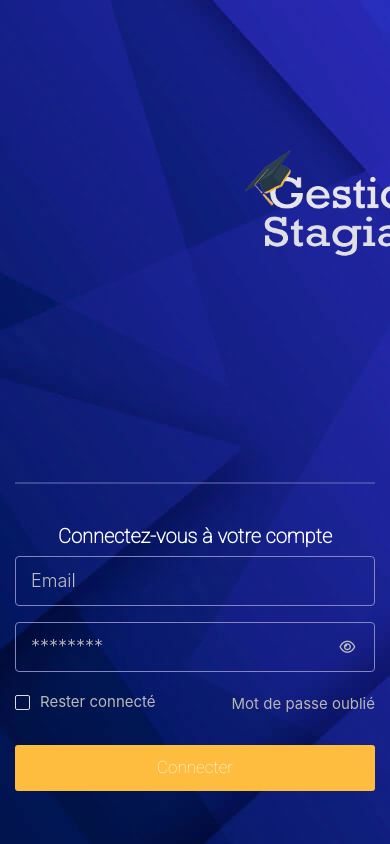
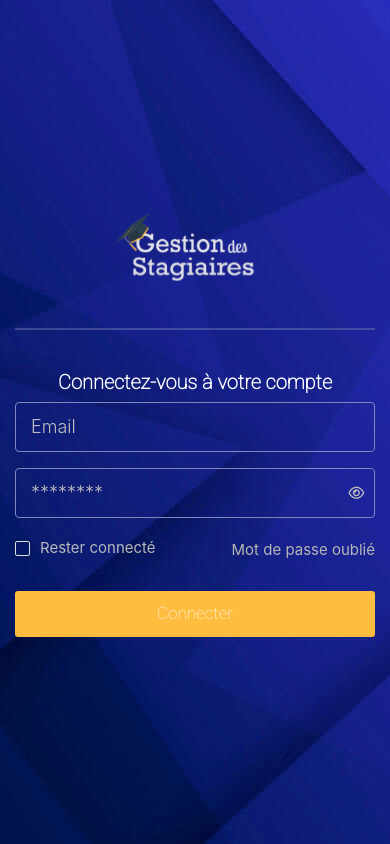
Before and after one commit to classe-1/gestion_stagiares, a PHP site: page / in a window 390 px wide; the page is wider, and only the part inside the window is pictured. Run offline with PHP 8.4, Linux system fonts and the light colour scheme; a stand-in replaces the project's code that opens the database connection; some libraries are stand-ins or nearby versions.

Commit message:
login version mobile

```diff
--- a/projet/assets/styles/css/login.css
+++ b/projet/assets/styles/css/login.css
@@ -134,40 +65,13 @@ html {
   outline: 0 none;
 }
 img {
-    max-width: 36em;
+  max-width: 100%;
   height: auto;
-  }
-  ul {
-    list-style: outside none none;
-    margin: 0;
-    padding: 0;
-  }
-  .fxt-content-between {
-    display: -webkit-box;
-    display: -ms-flexbox;
-    display: flex;
-    -webkit-box-align: center;
-    -ms-flex-align: center;
-    align-items: center;
-    -webkit-box-pack: justify;
-    -ms-flex-pack: justify;
-    justify-content: space-between;
-    -ms-flex-wrap: wrap;
-    flex-wrap: wrap;
-  }
-  @media only screen and (max-width: 767px) {
-    .fxt-none-767 {
-      display: none !important;
-    }
-  }
-  @media only screen and (max-width: 991px) {
-    .fxt-none-991 {
-      display: none !important;
-    }
 }
 
 
-  .fxt-layout {
+
+.fxt-template-layout9 {
   display: -webkit-box;
   display: -ms-flexbox;
   display: flex;
@@ -186,7 +90,7 @@ html {
   z-index: 1;
   padding: 50px 0 20px;
 }
-  .fxt-layout:before {
+.fxt-template-layout9:before {
   content: "";
   height: 100%;
   width: 100%;
@@ -196,7 +100,7 @@ html {
   position: absolute;
   z-index: -1;
 }
-  .fxt-layout .fxt-checkbox-area {
+.fxt-template-layout9 .fxt-checkbox-area {
   display: -webkit-box;
   display: -ms-flexbox;
   display: flex;
@@ -210,7 +114,7 @@ html {
   -ms-flex-wrap: wrap;
   flex-wrap: wrap;
 }
-  .fxt-layout .fxt-content {
+.fxt-template-layout9 .fxt-content {
   padding-top: 40px;
   padding-bottom: 15px;
   padding-left: 70px;
@@ -218,7 +122,7 @@ html {
   border-left: 2px solid rgba(111, 117, 182, 0.5);
 }
 @media only screen and (max-width: 991px) {
-    .fxt-layout  .fxt-content {
+  .fxt-template-layout9 .fxt-content {
     padding-left: 0;
     margin-left: 0;
     margin-top: 40px;
@@ -227,31 +131,30 @@ html {
     border-top: 2px solid rgba(111, 117, 182, 0.5);
   }
 }
-  .fxt-layout .fxt-content h2 {
+.fxt-template-layout9 .fxt-content h2 {
   font-size: 20px;
   color: #fff;
   font-weight: bold;
 }
 @media only screen and (max-width: 991px) {
-    .fxt-layout .fxt-content h2 {
+  .fxt-template-layout9 .fxt-content h2 {
     text-align: center;
   }
 }
-  .fxt-layout .fxt-header {
+.fxt-template-layout9 .fxt-header {
   text-align: center;
 }
-  .fxt-layout .fxt-logo {
+.fxt-template-layout9 .fxt-logo {
   display: block;
   margin-left: auto;
   margin-right: auto;
-    max-width: 60vw;
+  max-width: 40vw;
 }
-
-  .fxt-layout .fxt-form .form-group {
+.fxt-template-layout9 .fxt-form .form-group {
   position: relative;
   z-index: 1;
 }
-  .fxt-layout .fxt-form .form-group .field-icon {
+.fxt-template-layout9 .fxt-form .form-group .field-icon {
   position: absolute;
   z-index: 1;
   right: 19px;
@@ -259,10 +162,10 @@ html {
   font-size: 14px;
   color: #bebebe;
 }
-  .fxt-layout.fxt-form .form-group .field-icon:before {
+.fxt-template-layout9 .fxt-form .form-group .field-icon:before {
   padding: 17px 10px;
 }
-  .fxt-layout .fxt-form .form-control {
+.fxt-template-layout9 .fxt-form .form-control {
   min-height: 50px;
   -webkit-box-shadow: none;
   box-shadow: none;
@@ -271,27 +174,27 @@ html {
   background-color: transparent;
   color: #fff;
 }
-  .fxt-layout .fxt-form input::-webkit-input-placeholder {
+.fxt-template-layout9 .fxt-form input::-webkit-input-placeholder {
   color: #bebebe;
   font-size: 18px;
   font-weight: 300;
 }
-  .fxt-layout .fxt-form input::-moz-placeholder {
+.fxt-template-layout9 .fxt-form input::-moz-placeholder {
   color: #bebebe;
   font-size: 18px;
   font-weight: 300;
 }
-  .fxt-layout .fxt-form input:-moz-placeholder {
+.fxt-template-layout9 .fxt-form input:-moz-placeholder {
   color: #bebebe;
   font-size: 18px;
   font-weight: 300;
 }
-  .fxt-layout .fxt-form input:-ms-input-placeholder {
+.fxt-template-layout9 .fxt-form input:-ms-input-placeholder {
   color: #bebebe;
   font-size: 18px;
   font-weight: 300;
 }
-  .fxt-layout  .fxt-btn-fill {
+.fxt-template-layout9 .fxt-btn-fill {
   font-family: 'Roboto', sans-serif;
   cursor: pointer;
   display: inline-block;
@@ -311,14 +214,14 @@ html {
   -o-transition: all 0.3s ease-in-out;
   transition: all 0.3s ease-in-out;
 }
-  .fxt-layout .fxt-btn-fill:hover {
+.fxt-template-layout9 .fxt-btn-fill:hover {
   background-color: #db9e2d;
   border-color: #db9e2d;
 }
-  .fxt-layout .fxt-btn-fill:focus {
+.fxt-template-layout9 .fxt-btn-fill:focus {
   outline: none;
 }
-  .fxt-layout  .switcher-text {
+.fxt-template-layout9 .switcher-text {
   color: #b6b6b6;
   font-size: 15px;
   margin-top: 5px;
@@ -327,13 +230,13 @@ html {
   -o-transition: all 0.3s ease-in-out;
   transition: all 0.3s ease-in-out;
 }
-  .fxt-layout  .switcher-text:last-child {
+.fxt-template-layout9 .switcher-text:last-child {
   margin-right: 0;
 }
-  .fxt-layout  .switcher-text:hover {
+.fxt-template-layout9 .switcher-text:hover {
   color: #e6e6e6;
 }
-  .fxt-layout  .switcher-text2 {
+.fxt-template-layout9 .switcher-text2 {
   color: #d4d4d4;
   font-size: 15px;
   margin-top: 5px;
@@ -343,24 +246,24 @@ html {
   -o-transition: all 0.3s ease-in-out;
   transition: all 0.3s ease-in-out;
 }
-  .fxt-layout .switcher-text2:last-child {
+.fxt-template-layout9 .switcher-text2:last-child {
   margin-right: 0;
 }
-  .fxt-layout  .switcher-text2:hover {
+.fxt-template-layout9 .switcher-text2:hover {
   color: #e6e6e6;
 }
-  .fxt-layout  .checkbox {
+.fxt-template-layout9 .checkbox {
   padding-left: 5px;
   margin-right: 10px;
 }
-  .fxt-layout  .checkbox label {
+.fxt-template-layout9 .checkbox label {
   padding-left: 20px;
   color: #b9b9b9;
   margin-bottom: 0;
   font-size: 15px;
   position: relative;
 }
-  .fxt-layout  .checkbox label:before {
+.fxt-template-layout9 .checkbox label:before {
   content: "";
   position: absolute;
   width: 15px;
@@ -376,17 +279,17 @@ html {
   -o-transition: border 0.15s ease-in-out, color 0.15s ease-in-out;
   transition: border 0.15s ease-in-out, color 0.15s ease-in-out;
 }
-  .fxt-layout  .checkbox label:after {
+.fxt-template-layout9 .checkbox label:after {
   position: absolute;
   margin-left: -20px;
   padding-left: 3px;
   font-size: 10px;
   color: #555555;
 }
-  .fxt-layout  .checkbox input[type="checkbox"] {
+.fxt-template-layout9 .checkbox input[type="checkbox"] {
   display: none;
 }
-  .fxt-layout  .checkbox input[type="checkbox"]:checked + label::after {
+.fxt-template-layout9 .checkbox input[type="checkbox"]:checked + label::after {
   font-family: 'Font Awesome 5 Free';
   content: "\f00c";
   font-weight: 900;
@@ -394,7 +297,15 @@ html {
   left: 15px;
   top: 4px;
 }
-  .fxt-layout  .checkbox input[type="checkbox"]:checked + label::before {
+.fxt-template-layout9 .checkbox input[type="checkbox"]:checked + label::before {
   background-color: #ffbd3f;
   border-color: #ffbd3f;
 }
+
+.animate__animated.animate__fadeInUp {
+  --animate-duration: 3s;
+}
+
+.animate__animated.animate__flipInY {
+  --animate-duration: 3s;
+}
--- a/projet/index.php
+++ b/projet/index.php
@@ -14,7 +14,7 @@ if(isset($_GET['page']) and !empty($_GET['page'])){
 
 else {
 
-    $page = 'login';
+    $page ='login';
 }
 
 
--- a/projet/views/includes/head.php
+++ b/projet/views/includes/head.php
@@ -17,3 +17,4 @@
 <link rel="stylesheet" href="assets/vendors/css/bootstrap.css" />
 <link rel="stylesheet" href="assets/vendors/fontawesome5/css/fontawesome-all.min.css" />
 <link href="https://fonts.googleapis.com/css2?family=Roboto:wght@100&display=swap" rel="stylesheet">
+<link rel="stylesheet" href="https://cdnjs.cloudflare.com/ajax/libs/animate.css/4.0.0/animate.min.css"/>
--- a/projet/views/login_view.php
+++ b/projet/views/login_view.php
@@ -9,12 +9,12 @@
 
 <body>
 
-<section class="fxt-layout">
+<section class="fxt-template-layout9">
         <div class="container">
             <div class="row align-items-center justify-content-center">
                 <div class="col-lg-3">
                     <div class="fxt-header">
-                    <a href="index.php?page=login" class="fxt-logo"><img src="assets/images/logo.png" alt="Logo"></a>
+                    <a href="index.php?page=Login" class="fxt-logo  animate__animated animate__flipInY"><img src="assets/images/logo1.png" alt="Logo"></a>
                     </div>
                 </div>
                 <div class="col-lg-6">
@@ -23,18 +23,18 @@
                         <div class="fxt-form">
                             <form method="POST">
                                 <div class="form-group">
-                                    <div class="fxt-transformY-50 fxt-transition-delay-1">
+                                    <div class="animate__animated animate__fadeInUp">
                                         <input type="email" id="email" class="form-control" name="email" placeholder="Email" required="required">
                                     </div>
                                 </div>
                                 <div class="form-group">
-                                    <div class="fxt-transformY-50 fxt-transition-delay-2">
+                                    <div class="animate__animated animate__fadeInUp">
                                         <input id="password" type="password" class="form-control" name="password" placeholder="********" required="required">
                                         <i toggle="#password" class="fa fa-fw fa-eye toggle-password field-icon"></i>
                                     </div>
                                 </div>
                                 <div class="form-group">
-                                    <div class="fxt-transformY-50 fxt-transition-delay-3">
+                                    <div class="animate__animated animate__fadeInUp">
                                         <div class="fxt-checkbox-area">
                                             <div class="checkbox">
                                                 <input id="checkbox1" type="checkbox">
@@ -45,7 +45,7 @@
                                     </div>
                                 </div>
                                 <div class="form-group">
-                                    <div class="fxt-transformY-50 fxt-transition-delay-4">
+                                    <div class="animate__animated animate__fadeInUp">
                                         <button type="submit" class="fxt-btn-fill">Connecter</button>
                                     </div>
                                 </div>
```
Also changed, not shown: other parts of projet/assets/styles/css/login.css (+7 -76 lines), projet/views/forgot-password_view.php (+7 -5 lines), projet/_classes/Secrétaire.php (added), projet/_classes/sécrétaire.php (deleted), projet/assets/images/logo.png (deleted), projet/assets/images/logo1.png (added), projet/controllers/Secrétaire_controller.php (added), projet/controllers/secretaire_controller.php (deleted), projet/models/Secrétaire_model.php (added), projet/models/secretaire_model.php (deleted), projet/views/Secrétaire_view.php (renamed from projet/views/secretaire_view.php). Lines whose indentation alone changed are shown as unchanged.
